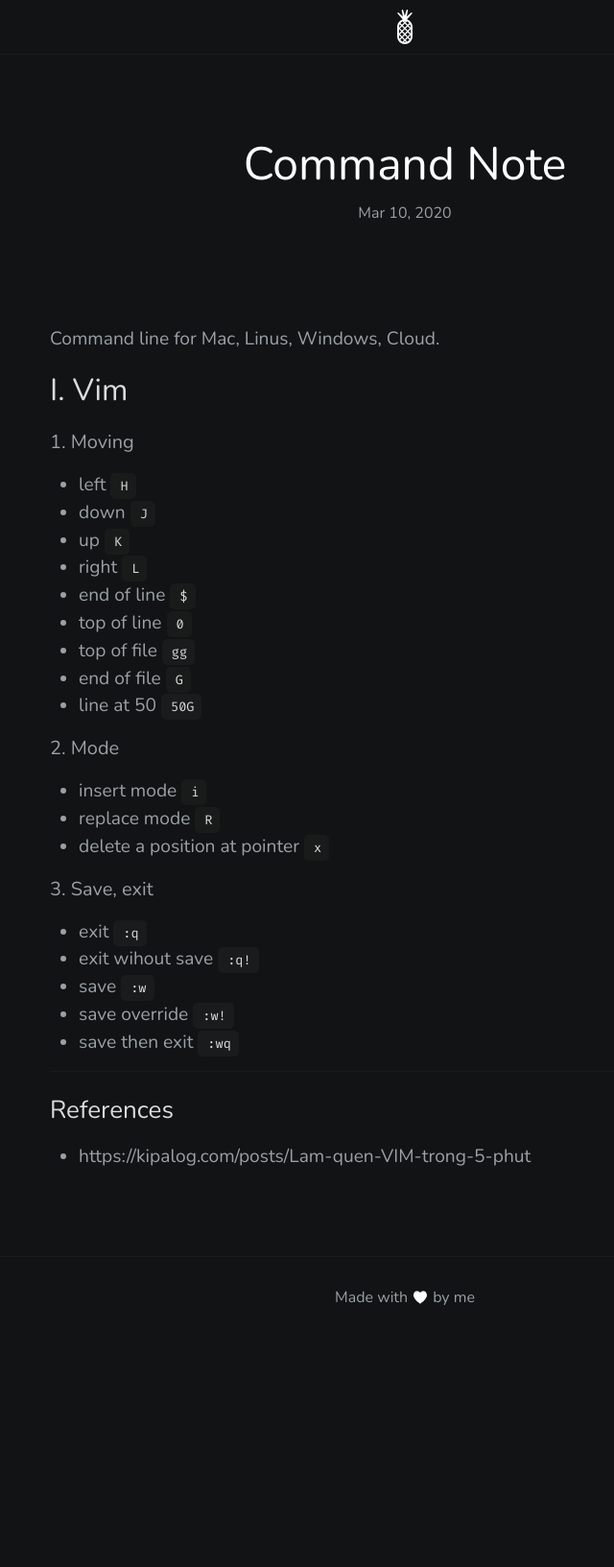
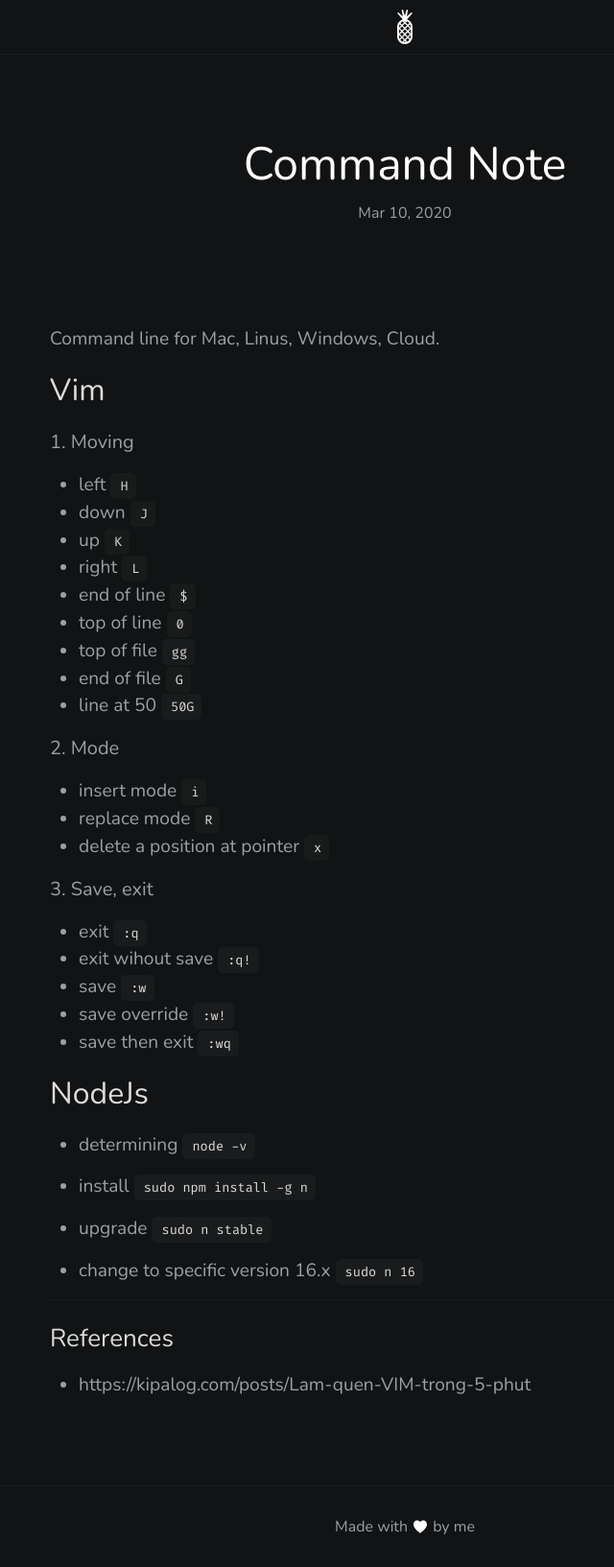
Before and after one commit to duycs/duycs.github.io, a Jekyll site: the page built from _posts/2020-03-10-command-line.markdown, in a window 1280 px wide. Shown: the whole page at 96% size, without its empty margins (218-858 px from the left). Built offline with Jekyll 4.4.1, drawn with Linux system fonts in a browser that asks for light colours; before the commit the page ends 1394 px from its top, so only the background shows below that.

Commit message:
Update 2020-03-10-command-line.markdown

````diff
--- a/_posts/2020-03-10-command-line.markdown
+++ b/_posts/2020-03-10-command-line.markdown
@@ -11,7 +11,7 @@ thumbnail:
 
 Command line for Mac, Linus, Windows, Cloud.
 
-## I. Vim
+## Vim
 #### 1. Moving
 - left
 ```H```
@@ -52,6 +52,22 @@ Command line for Mac, Linus, Windows, Cloud.
 - save then exit
 ```:wq```
 
+
+## NodeJs
+- determining
+```node -v```
+
+- install
+```sudo npm install -g n```
+
+- upgrade
+```sudo n stable```
+
+- change to specific version 16.x
+```sudo n 16```
+
+
+
 ---
 ### References
 - https://kipalog.com/posts/Lam-quen-VIM-trong-5-phut
````
